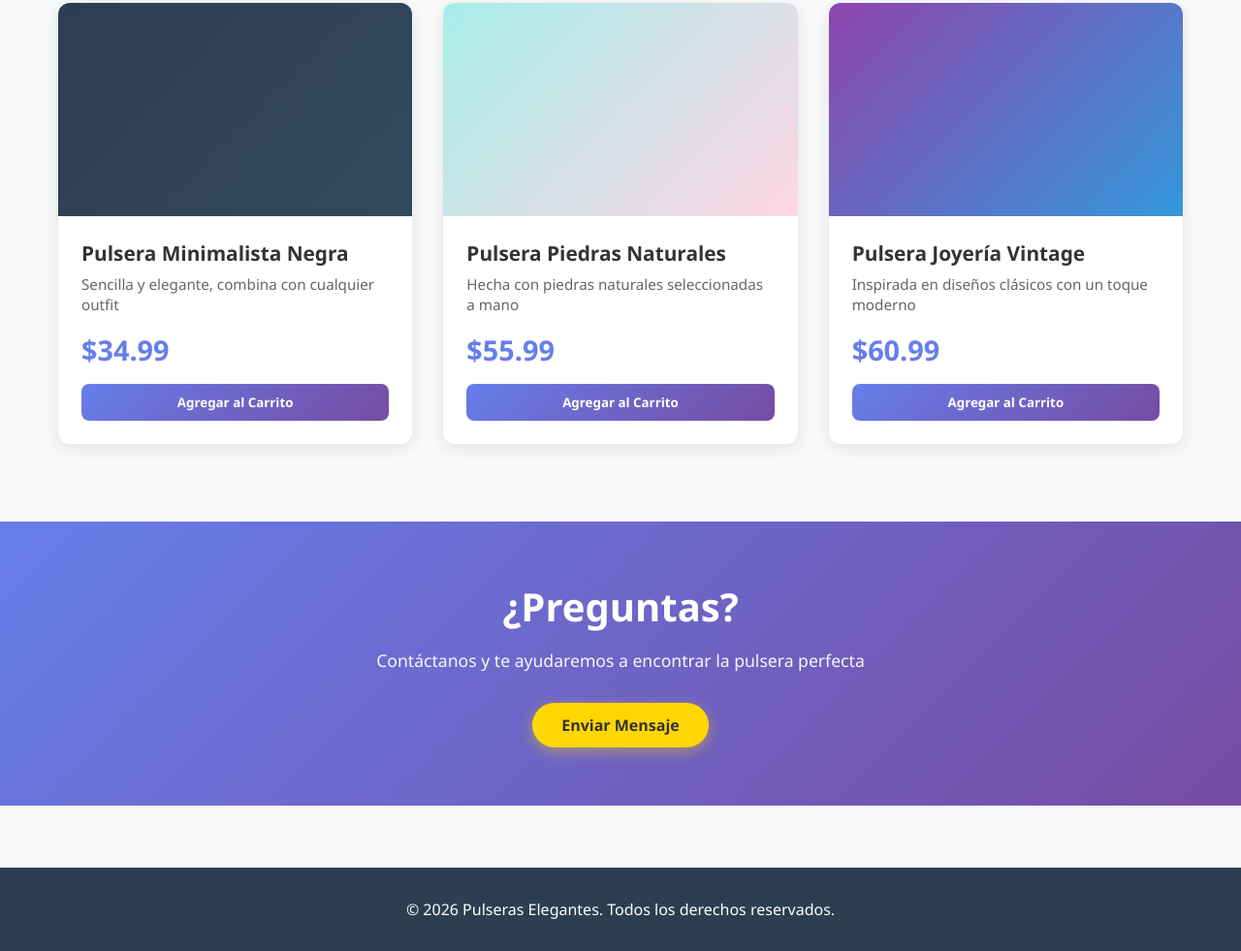
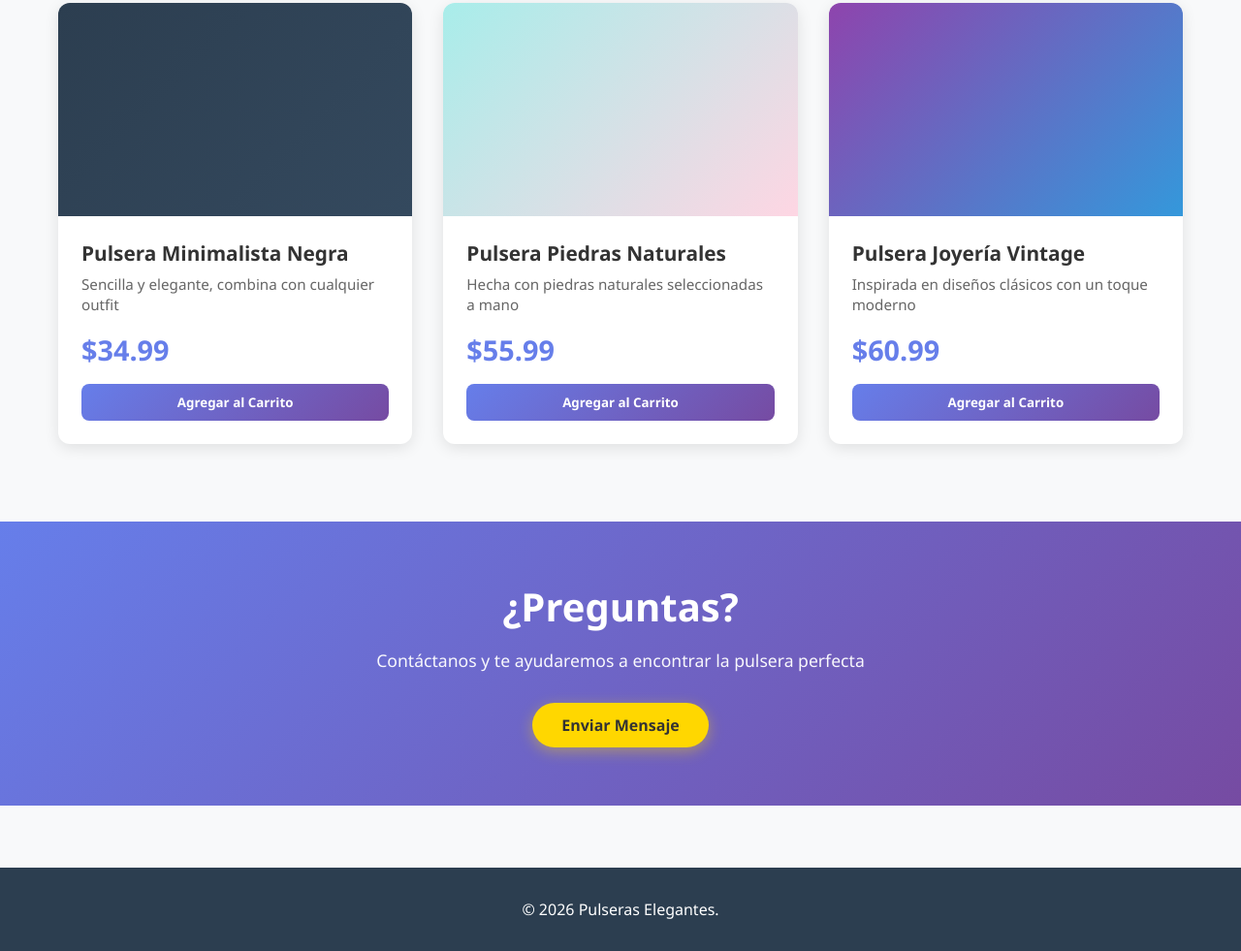
Before and after one commit to nquirog-ops/my-first-static, a website: page src/index.html in a window 1280 px wide. Shown: the part 1139-2120 px from the top of the page at 97% size. Drawn offline with Linux system fonts and the light colour scheme.

Commit message:
Se modifico el mensaje del pie de pagina para eliminar la frase "Todos los derechos reservados." y dejar solo el año y el nombre de la empresa.

```diff
--- a/src/index.html
+++ b/src/index.html
@@ -111,7 +111,7 @@
 
   <!-- Footer -->
   <footer class="footer">
-    <p>&copy; 2026 Pulseras Elegantes. Todos los derechos reservados.</p>
+    <p>&copy; 2026 Pulseras Elegantes.</p>
   </footer>
 </body>
 
```
